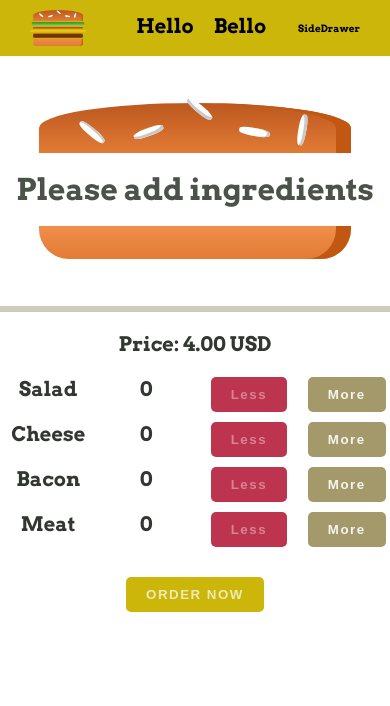
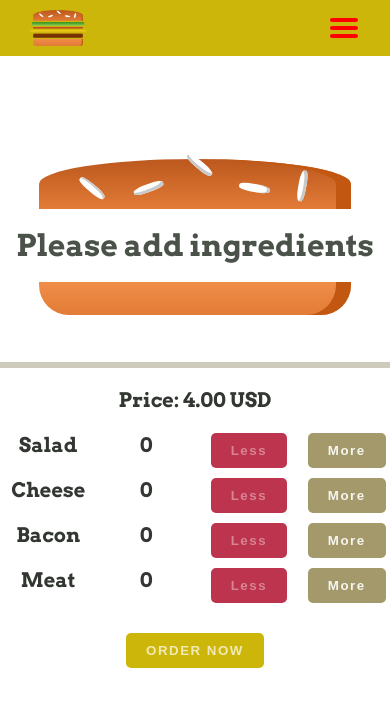
Before and after one commit to pldvd/burger-builder, a React (Create React App) app: page / in a window 390 px wide. Shown: the top 706 px of the page. Built offline with nearby package versions, Linux system fonts and the light colour scheme.

Commit message:
add HamburgerIcon

```diff
--- a/src/components/Toolbar/Navigation/Navigation.js
+++ b/src/components/Toolbar/Navigation/Navigation.js
@@ -1,8 +1,8 @@
 import React from 'react';
 import styles from './Navigation.module.scss';
 
-const Navigation = () => (
-  <ul className={styles.Navigation}>
+const Navigation = (props) => (
+  <ul className={[styles.Navigation, styles[props.type]].join(' ')}>
     <li>Hello</li>
     <li>Bello</li>
   </ul>
--- a/src/components/Toolbar/Navigation/Navigation.module.scss
+++ b/src/components/Toolbar/Navigation/Navigation.module.scss
@@ -1,7 +1,5 @@
 .Navigation {
   list-style: none;
-  margin-right: auto;
-  display: flex;
   font-size: 2rem;
 
   & > * {
@@ -16,3 +14,11 @@
     }
   }
 }
+
+.header {
+  display: flex;
+
+  @media screen and (max-width: 31.25em) {
+    display: none;
+  }
+}
--- a/src/components/Toolbar/Toolbar.js
+++ b/src/components/Toolbar/Toolbar.js
@@ -1,14 +1,15 @@
 import React from 'react';
 import styles from './Toolbar.module.scss';
 import Navigation from './Navigation/Navigation';
+import HamburgerIcon from '../UI/HamburgerIcon/HamburgerIcon';
 import logoImage from '../../../src/burger-logo.png';
 
 const Toolbar = (props) => {
   return (
     <header className={styles.Toolbar}>
-      <img src={logoImage} alt={'Burger logo'}/>
-      <Navigation />
-      <div>SideDrawer</div>
+      <img src={logoImage} alt={'Burger logo'} />
+      <Navigation type='header' />
+      <HamburgerIcon />
     </header>
   )
 }
--- a/src/components/Toolbar/Toolbar.module.scss
+++ b/src/components/Toolbar/Toolbar.module.scss
@@ -4,7 +4,8 @@
   box-sizing: border-box;
   padding: 1rem 3rem;
   background-color: rgb(205,182,10);
-  position: fixed;
+  position: sticky;
+  // position: fixed;
   top: 0;
   left: 0;
   z-index: 1;
@@ -17,9 +18,4 @@
     box-sizing: border-box;
     object-fit: contain;
   }
-
-  nav {
-    margin-right: auto;
-  }
-
 }
--- /dev/null
+++ b/src/components/UI/HamburgerIcon/HamburgerIcon.js
@@ -0,0 +1,16 @@
+import React from 'react';
+import styles from './HamburgerIcon.module.scss'
+
+const HamburgerIcon = (props) => (
+  <svg height="32px"
+    viewBox="0 0 32 32"
+    width="32px"
+    space="preserve"
+    xmlns="http://www.w3.org/2000/svg"
+    xlink="http://www.w3.org/1999/xlink"
+    className={styles.HamburgerIcon}>
+    <path d="M4,10h24c1.104,0,2-0.896,2-2s-0.896-2-2-2H4C2.896,6,2,6.896,2,8S2.896,10,4,10z M28,14H4c-1.104,0-2,0.896-2,2  s0.896,2,2,2h24c1.104,0,2-0.896,2-2S29.104,14,28,14z M28,22H4c-1.104,0-2,0.896-2,2s0.896,2,2,2h24c1.104,0,2-0.896,2-2  S29.104,22,28,22z" />
+  </svg>
+);
+
+export default HamburgerIcon;
--- /dev/null
+++ b/src/components/UI/HamburgerIcon/HamburgerIcon.module.scss
@@ -0,0 +1,4 @@
+.HamburgerIcon {
+  margin-left: auto;
+  fill: red;
+}
```
